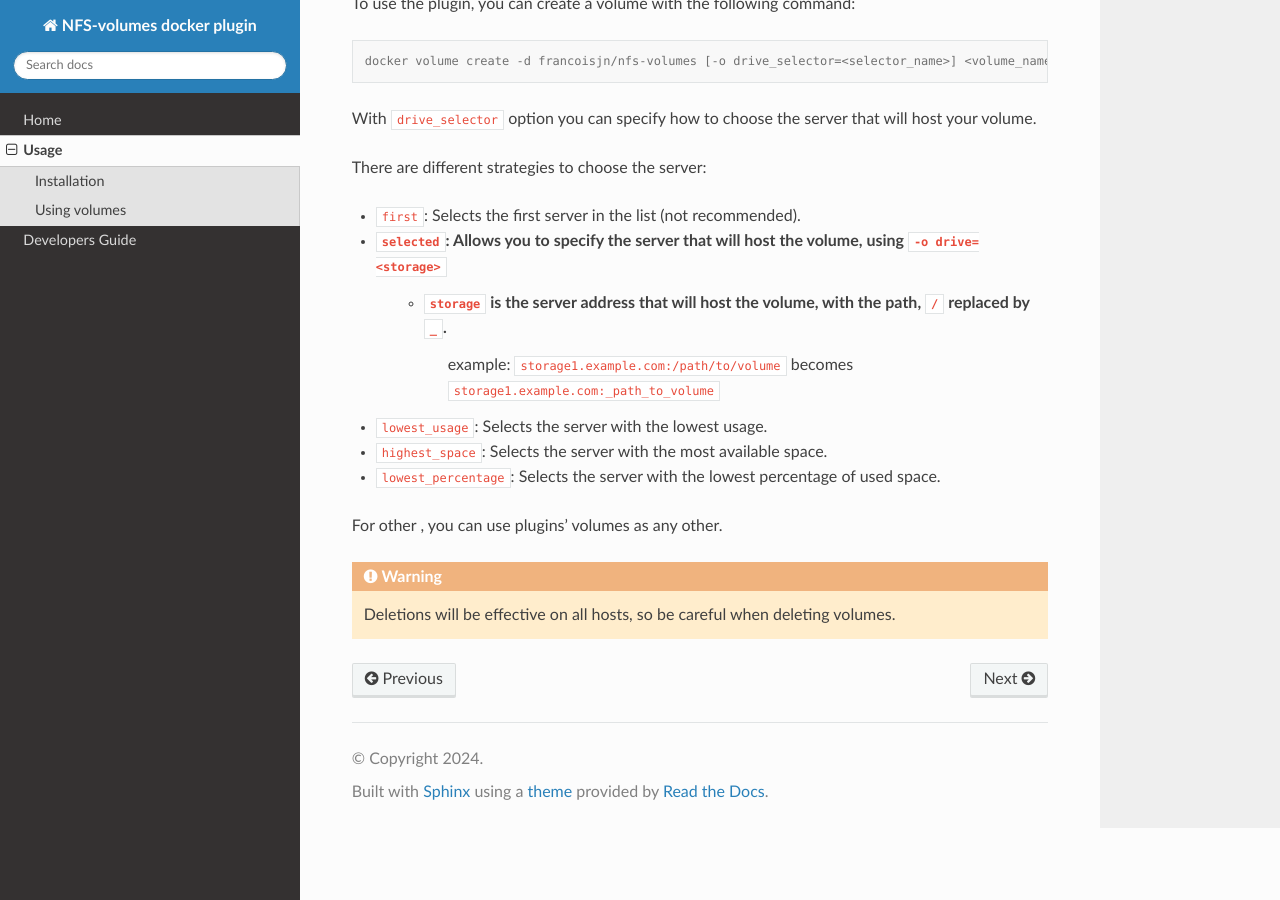
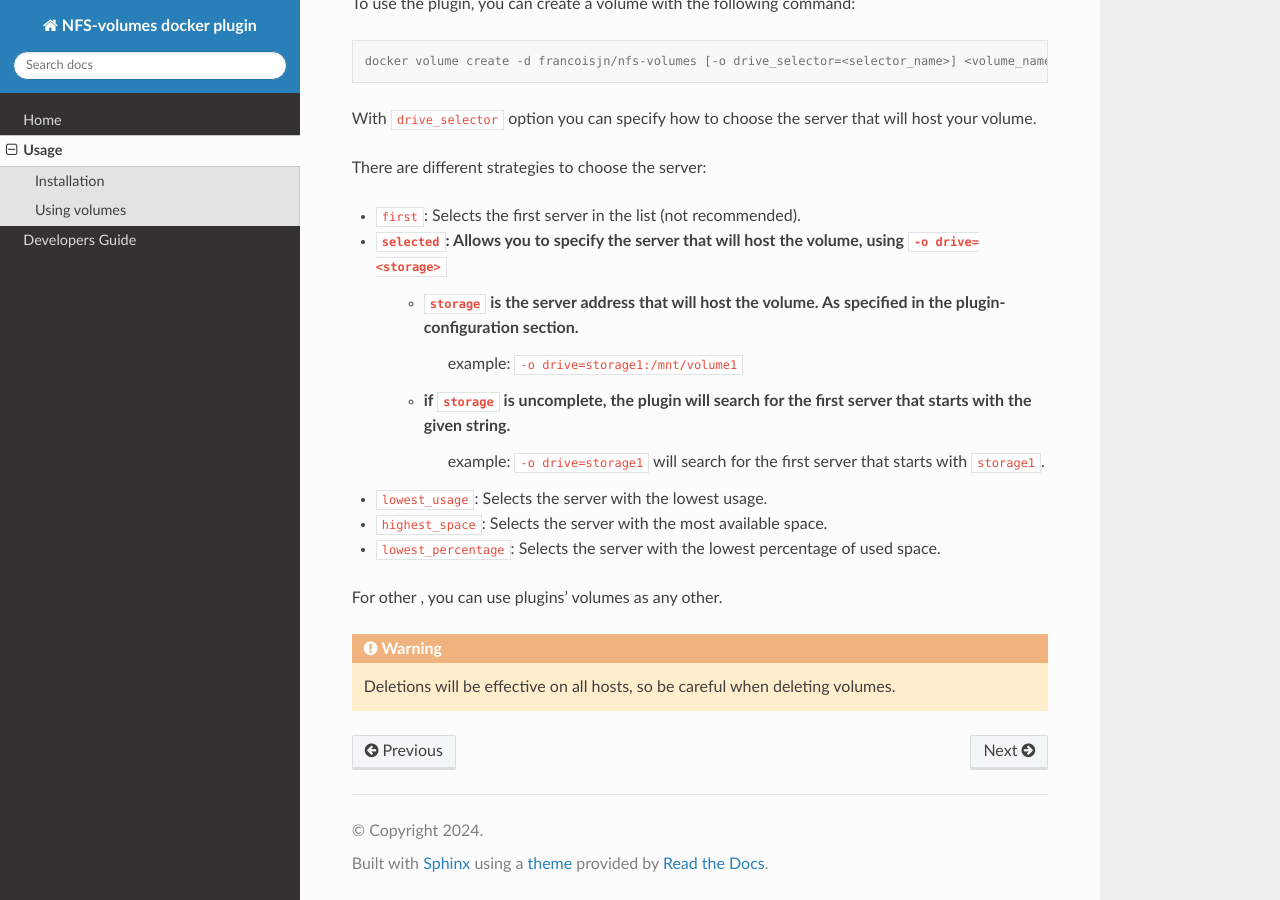
Before and after one commit to unibo-fc-internships/docker-volumes-plugin, a Sphinx documentation site: the page built from docs/usage.rst, in a window 1280 px wide and 900 px high, scrolled down 894 px. Built offline with Sphinx 7.4.7 and the Read the Docs theme 2.0.0, drawn with Linux system fonts in a browser that asks for light colours.

Commit message:
update doc for new SelectedDriveSelector

```diff
--- a/docs/usage.rst
+++ b/docs/usage.rst
@@ -14,6 +14,7 @@ To use NFS volumes, first install it from docker hub:
 
 Configure the plugin by setting the following environment variables:
 
+.. _plugin-configuration:
 .. code-block:: console
 
    docker plugin set francoisjn/nfs-volumes NFS_MOUNT="<server_address>:<remote_path> [options] [; <other_server_addresses>:<remote_paths>; ...]"
@@ -46,8 +47,10 @@ There are different strategies to choose the server:
 
 - ``first``: Selects the first server in the list (not recommended).
 - ``selected``: Allows you to specify the server that will host the volume, using ``-o drive=<storage>``
-    - ``storage`` is the server address that will host the volume, with the path, ``/`` replaced by ``_``.
-        example: ``storage1.example.com:/path/to/volume`` becomes ``storage1.example.com:_path_to_volume``
+    - ``storage`` is the server address that will host the volume. As specified in the :ref:`plugin-configuration` section.
+        example: ``-o drive=storage1:/mnt/volume1``
+    - if ``storage`` is uncomplete, the plugin will search for the first server that starts with the given string.
+        example: ``-o drive=storage1`` will search for the first server that starts with ``storage1``.
 - ``lowest_usage``: Selects the server with the lowest usage.
 - ``highest_space``: Selects the server with the most available space.
 - ``lowest_percentage``: Selects the server with the lowest percentage of used space.
```
